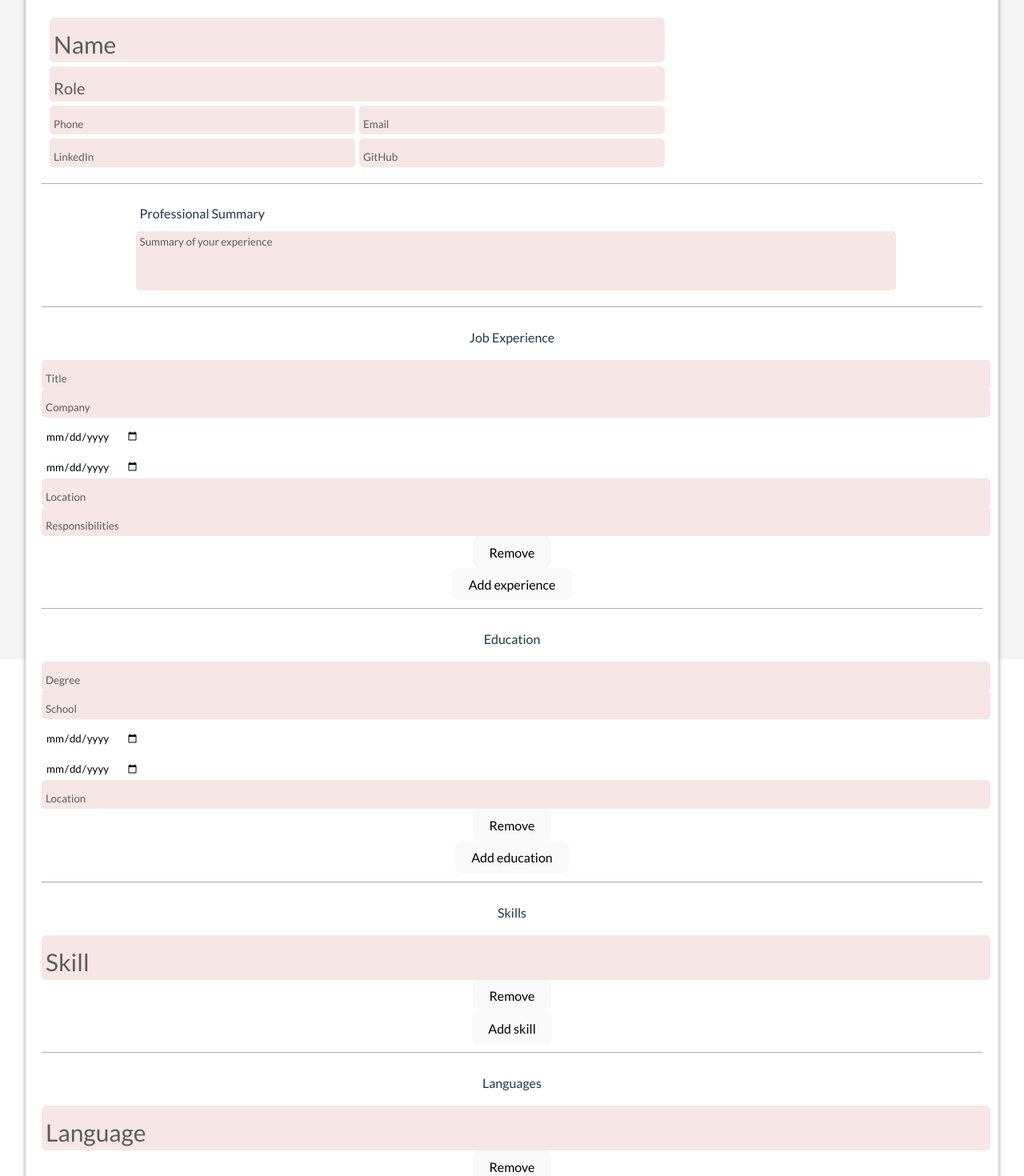
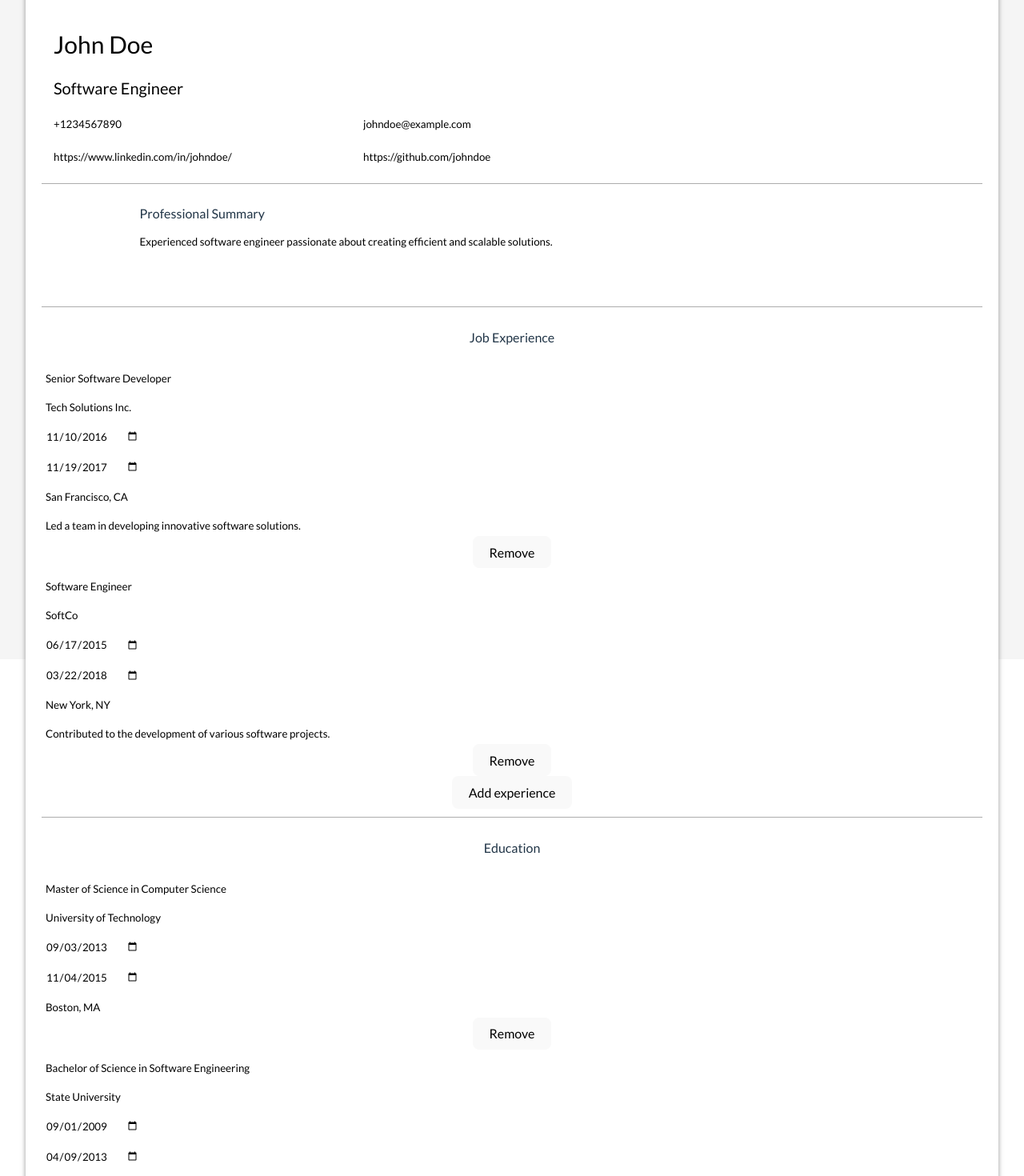
Before and after one commit to sevleo/TOP-CVMaker, a React (Vite) app: page / in a window 1280 px wide. Shown: the part 40-1510 px from the top of the page at 80% size. Built offline with nearby package versions, Linux system fonts and the light colour scheme.

Commit message:
add default values

```diff
--- a/src/App.jsx
+++ b/src/App.jsx
@@ -9,44 +9,88 @@ import LanguagesSection from "./components/LanguagesSection";
 
 function App() {
   const [profile, setProfile] = useState({
-    name: "",
-    role: "",
-    phone: "",
-    email: "",
-    linkedin: "",
-    github: "",
-    summary: "",
+    name: "John Doe",
+    role: "Software Engineer",
+    phone: "+1234567890",
+    email: "johndoe@example.com",
+    linkedin: "https://www.linkedin.com/in/johndoe/",
+    github: "https://github.com/johndoe",
+    summary:
+      "Experienced software engineer passionate about creating efficient and scalable solutions.",
     experiences: [
       {
         id: Math.random(),
-        title: "",
-        company: "",
-        from: "",
-        to: "",
-        location: "",
-        responsibilities: "",
+        title: "Senior Software Developer",
+        company: "Tech Solutions Inc.",
+        from: "2016-11-10",
+        to: "2017-11-19",
+        location: "San Francisco, CA",
+        responsibilities:
+          "Led a team in developing innovative software solutions.",
+      },
+      {
+        id: Math.random(),
+        title: "Software Engineer",
+        company: "SoftCo",
+        from: "2015-06-17",
+        to: "2018-03-22",
+        location: "New York, NY",
+        responsibilities:
+          "Contributed to the development of various software projects.",
       },
     ],
     educations: [
       {
         id: Math.random(),
-        degree: "",
-        school: "",
-        from: "",
-        to: "",
-        location: "",
+        degree: "Master of Science in Computer Science",
+        school: "University of Technology",
+        from: "2013-09-03",
+        to: "2015-11-04",
+        location: "Boston, MA",
+      },
+      {
+        id: Math.random(),
+        degree: "Bachelor of Science in Software Engineering",
+        school: "State University",
+        from: "2009-09-01",
+        to: "2013-04-09",
+        location: "Los Angeles, CA",
       },
     ],
     skills: [
       {
         id: Math.random(),
-        name: "",
+        name: "JavaScript",
+      },
+      {
+        id: Math.random(),
+        name: "Python",
+      },
+      {
+        id: Math.random(),
+        name: "React",
+      },
+      {
+        id: Math.random(),
+        name: "Node.js",
+      },
+      {
+        id: Math.random(),
+        name: "SQL",
       },
     ],
     languages: [
       {
         id: Math.random(),
-        name: "",
+        name: "English",
+      },
+      {
+        id: Math.random(),
+        name: "Spanish",
+      },
+      {
+        id: Math.random(),
+        name: "French",
       },
     ],
   });
@@ -85,9 +129,9 @@ function App() {
   return (
     <>
       <main>
-        <ContactSection onFieldChange={handleFieldChange} />
+        <ContactSection onFieldChange={handleFieldChange} profile={profile} />
         <div className="linebreak"></div>
-        <Summary onFieldChange={handleFieldChange} />
+        <Summary onFieldChange={handleFieldChange} summary={profile.summary} />
         <div className="linebreak"></div>
         <ExperienceSection
           experiences={profile.experiences}
--- a/src/components/ContactSection.jsx
+++ b/src/components/ContactSection.jsx
@@ -1,22 +1,24 @@
 import Input from "./Input";
 import "../styles/ContactSection.css";
 
-export default function ContactSection({ onFieldChange }) {
+export default function ContactSection({ onFieldChange, profile }) {
   return (
     <div className="contact-section">
       <Input
-        label='e.g. "John Doe"'
+        label="Your full name"
         placeholder="Name"
         onChange={(value) => onFieldChange("name", value)}
         className="name"
         type="text"
+        value={profile.name}
       />
       <Input
-        label='e.g. "Software Developer"'
+        label="Your role"
         placeholder="Role"
         onChange={(value) => onFieldChange("role", value)}
         className="role"
         type="text"
+        value={profile.role}
       />
       <Input
         label="Your phone"
@@ -24,27 +26,31 @@ export default function ContactSection({ onFieldChange }) {
         onChange={(value) => onFieldChange("phone", value)}
         className="phone"
         type="text"
+        value={profile.phone}
       />
       <Input
-        label='e.g. "example@gmail.com"'
+        label="Your email"
         placeholder="Email"
         onChange={(value) => onFieldChange("email", value)}
         className="email"
         type="text"
+        value={profile.email}
       />
       <Input
-        label="Link to your LinkedIn"
+        label="Your LinkedIn"
         placeholder="LinkedIn"
         onChange={(value) => onFieldChange("linkedin", value)}
         className="linkedin"
         type="text"
+        value={profile.linkedin}
       />
       <Input
-        label="Link to your GitHub"
+        label="Your GitHub"
         placeholder="GitHub"
         onChange={(value) => onFieldChange("github", value)}
         className="github"
         type="text"
+        value={profile.github}
       />
     </div>
   );
--- a/src/components/Input.jsx
+++ b/src/components/Input.jsx
@@ -9,16 +9,17 @@ export default function Input({
   type,
   rows,
   maxlength,
+  value,
 }) {
-  const [value, setValue] = useState("");
+  const [fieldValue, setFieldValue] = useState(value);
 
   function handleInputChange(e) {
-    setValue(e.target.value);
+    setFieldValue(e.target.value);
     onChange(e.target.value);
   }
 
   function handleTextAreaChange(e) {
-    setValue(e.target.value);
+    setFieldValue(e.target.value);
     onChange(e.target.value);
     const textarea = document.querySelector(".summary textarea");
     textarea.style.height = `${textarea.scrollHeight - 10}px`;
@@ -28,7 +29,7 @@ export default function Input({
     return (
       <div className={className}>
         <textarea
-          value={value}
+          value={fieldValue}
           placeholder={placeholder}
           onChange={handleTextAreaChange}
           rows={rows}
@@ -42,7 +43,7 @@ export default function Input({
     <div className={className}>
       <input
         type={type || "text"}
-        value={value}
+        value={fieldValue}
         placeholder={placeholder}
         onChange={handleInputChange}
       ></input>
--- a/src/components/Summary.jsx
+++ b/src/components/Summary.jsx
@@ -1,7 +1,7 @@
 import Input from "./Input";
 import "../styles/SummarySection.css";
 
-export default function Summary({ onFieldChange }) {
+export default function Summary({ onFieldChange, summary }) {
   return (
     <div className="summary-section">
       <p>Professional Summary</p>
@@ -12,6 +12,7 @@ export default function Summary({ onFieldChange }) {
         type="textarea"
         rows="4"
         maxlength="300"
+        value={summary}
         onChange={(value) => {
           onFieldChange("summary", value);
         }}
--- a/src/styles/Input.css
+++ b/src/styles/Input.css
@@ -59,7 +59,7 @@ div > textarea {
   padding: 5px;
 }
 
-div > input:focus::placeholder,
+.contact-section > div > input:focus::placeholder,
 div > textarea:focus::placeholder {
   color: transparent;
 }
@@ -73,12 +73,12 @@ div > textarea {
 
 div:hover > input,
 div:hover > textarea {
-  outline: 0.5px solid rgba(137, 137, 137, 0.2);
+  outline: 0.5px solid rgba(137, 137, 137, 0.4);
 }
 
 div > input:focus,
 div > textarea:focus {
-  outline: 0.5px solid rgba(137, 137, 137, 0.7);
+  outline: 0.5px solid rgba(137, 137, 137, 0.9);
 }
 
 div.contact-section > div,
@@ -108,13 +108,13 @@ div > textarea:not(:focus) + label {
 
 div > input:not(:placeholder-shown),
 div > textarea:not(:placeholder-shown) {
-  transition: all 0.5s ease-in-out;
+  transition: all 0.2s ease-in-out;
 }
 
-div > input:placeholder-shown,
-div > textarea:placeholder-shown {
-  transition: all 0.5s ease-in-out;
-  background-color: rgba(165, 13, 13, 0.1);
+div > input:placeholder-shown::placeholder,
+div > textarea:placeholder-shown::placeholder {
+  transition: all 0.2s ease-in-out;
+  color: rgba(165, 13, 13, 1);
 }
 
 @keyframes silo-fade {
```
